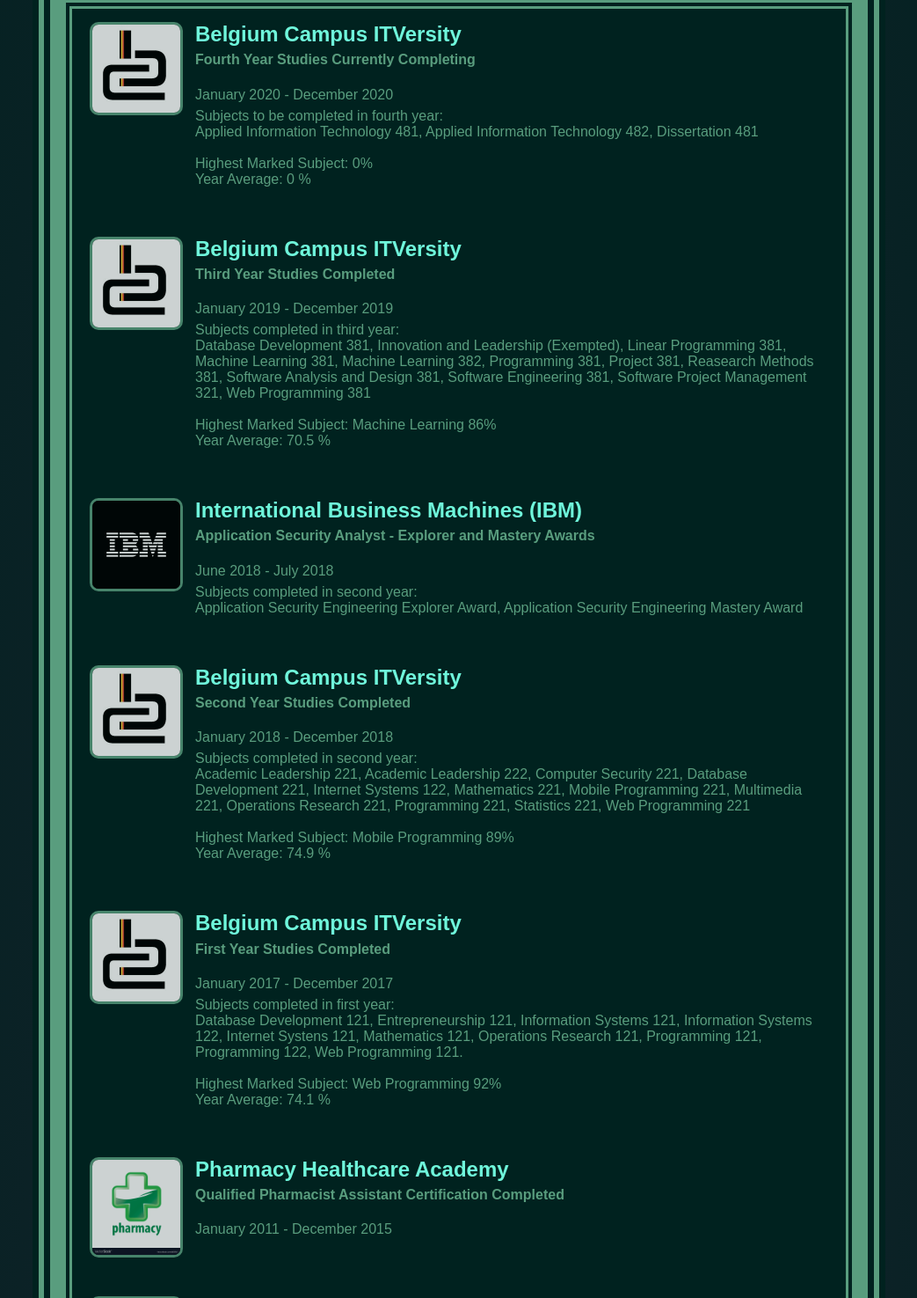
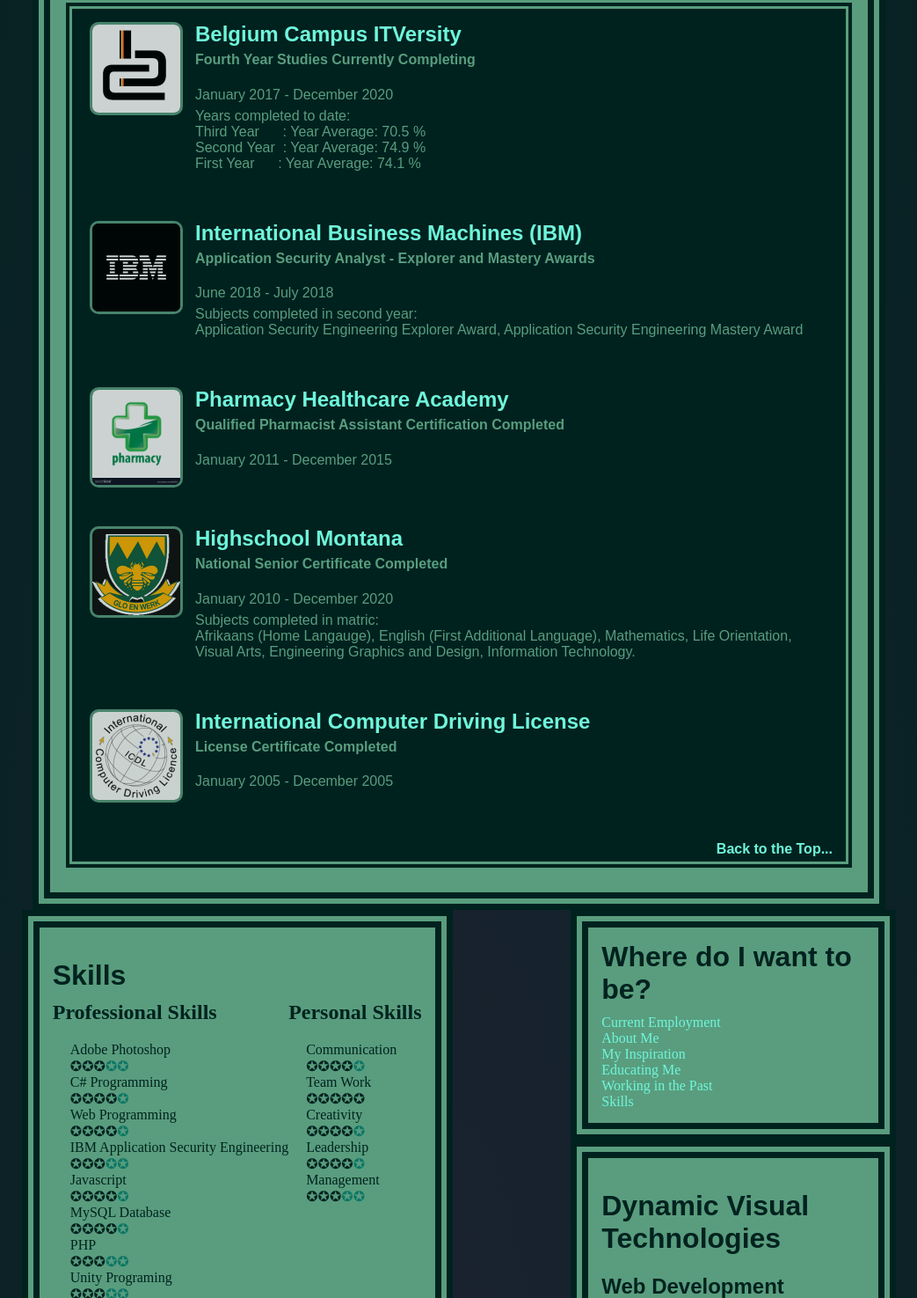
Before and after one commit to FRossouw/Web-Assignment-01, a plain HTML site: page index.html in a window 1280 px wide. Shown: the part 1160-2635 px from the top of the page at 88% size, without its empty margins (118-1161 px from the left). Drawn offline with nearby package versions, Linux system fonts and the light colour scheme; a web font is replaced by a local one.

Commit message:
Compressed education information

```diff
--- a/index.html
+++ b/index.html
@@ -118,27 +118,11 @@
                     <div class="col-right">
                         <h3>Belgium Campus ITVersity</h3>
                         <h4>Fourth Year Studies Currently Completing</h4>
-                        <div class="date">January 2020 - December 2020</div>
-                        <p><span id="subjects">Subjects to be completed in fourth year:</span></br> Applied Information
-                            Technology 481, Applied Information Technology 482, Dissertation 481</br></br>
-                            Highest Marked Subject: 0% </br>Year Average: 0 %</p>
-                    </div>
-                </div>
-
-                <div class="experience">
-                    <div class="col-left">
-                        <img src="images/bc.jpg">
-                    </div>
-                    <div class="col-right">
-                        <h3>Belgium Campus ITVersity</h3>
-                        <h4>Third Year Studies Completed</h4>
-                        <div class="date">January 2019 - December 2019</div>
-                        <p><span id="subjects">Subjects completed in third year:</span></br> Database Development 381,
-                            Innovation and Leadership (Exempted), Linear Programming 381, Machine Learning 381, Machine
-                            Learning 382, Programming 381, Project 381, Reasearch Methods 381, Software Analysis and
-                            Design 381, Software Engineering 381, Software Project Management 321, Web Programming
-                            381</br></br>
-                            Highest Marked Subject: Machine Learning 86% </br>Year Average: 70.5 %</p>
+                        <div class="date">January 2017 - December 2020</div>
+                        <p><span id="subjects">Years completed to date:</span></br>
+                        Third Year &nbsp&nbsp&nbsp&nbsp&nbsp: Year Average: 70.5 % </br>
+                        Second Year &nbsp: Year Average: 74.9 % </br>
+                        First Year &nbsp&nbsp&nbsp&nbsp&nbsp: Year Average: 74.1 %</p>
                     </div>
                 </div>
 
@@ -153,38 +137,6 @@
                         <p><span id="subjects">Subjects completed in second year:</span></br> Application Security
                             Engineering Explorer Award, Application Security Engineering Mastery Award
                         </p>
-                    </div>
-                </div>
-
-                <div class="experience">
-                    <div class="col-left">
-                        <img src="images/bc.jpg">
-                    </div>
-                    <div class="col-right">
-                        <h3>Belgium Campus ITVersity</h3>
-                        <h4>Second Year Studies Completed </h4>
-                        <div class="date">January 2018 - December 2018</div>
-                        <p><span id="subjects">Subjects completed in second year:</span></br> Academic Leadership 221,
-                            Academic Leadership 222, Computer Security 221, Database Development 221, Internet Systems
-                            122, Mathematics 221, Mobile Programming 221, Multimedia 221, Operations Research 221,
-                            Programming 221, Statistics 221, Web Programming 221</br></br>
-                            Highest Marked Subject: Mobile Programming 89% </br>Year Average: 74.9 %</p>
-                    </div>
-                </div>
-
-                <div class="experience">
-                    <div class="col-left">
-                        <img src="images/bc.jpg">
-                    </div>
-                    <div class="col-right">
-                        <h3>Belgium Campus ITVersity</h3>
-                        <h4>First Year Studies Completed</h4>
-                        <div class="date">January 2017 - December 2017</div>
-                        <p><span id="subjects">Subjects completed in first year:</span></br> Database Development 121,
-                            Entrepreneurship 121,
-                            Information Systems 121, Information Systems 122, Internet Systens 121, Mathematics 121,
-                            Operations Research 121, Programming 121, Programming 122, Web Programming 121.</br></br>
-                            Highest Marked Subject: Web Programming 92% </br>Year Average: 74.1 %</p>
                     </div>
                 </div>
 
```
